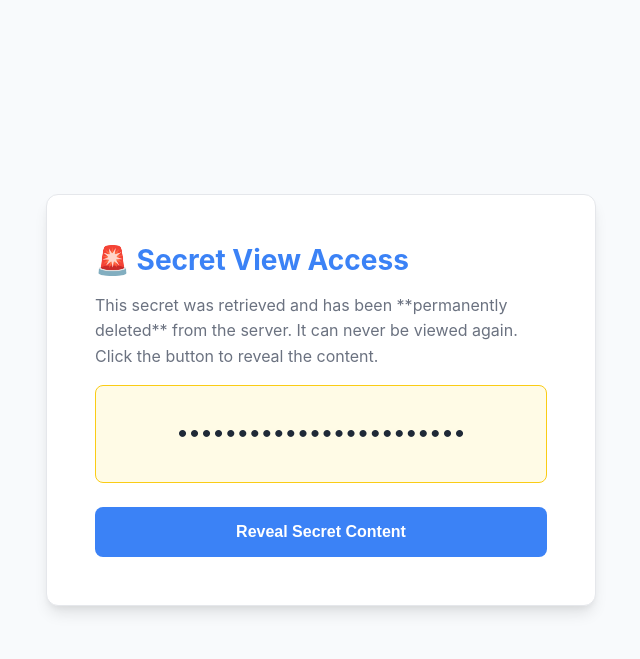
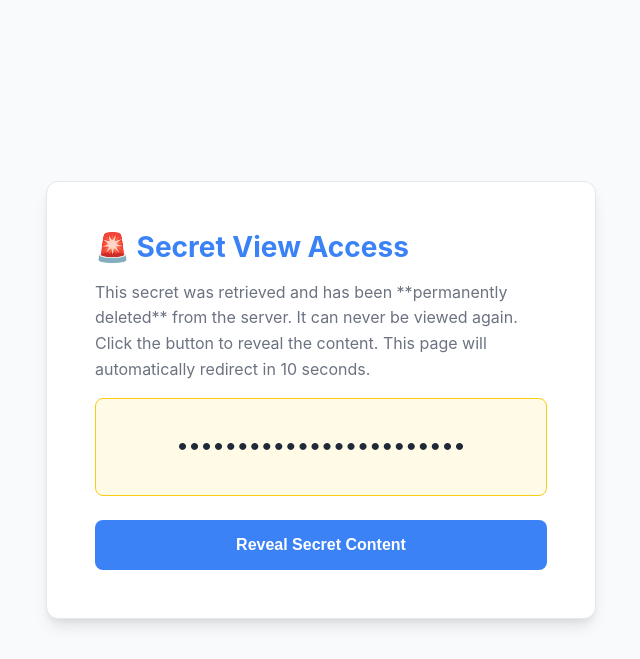
Before and after one commit to maheshbabuadapa/onetimepass, a Flask app: template templates/view_secret.html in a window 1280 px wide. Shown: the top 659 px of the page, without its empty margins (319-959 px from the left). Run offline with Flask 3, Linux system fonts and the light colour scheme; the template is opened without the code that fills it, so the values that code supplies are empty.

Commit message:
Add files via upload

```diff
--- a/templates/view_secret.html
+++ b/templates/view_secret.html
@@ -1,9 +1,13 @@
 {% extends "base.html" %}
 {% block title %}View Your Secret{% endblock %}
 
+{% block head_meta %}
+    <meta http-equiv="refresh" content="10; url={{ url_for('home') }}">
+{% endblock %}
+
 {% block content %}
     <h2>🚨 Secret View Access</h2>
-    <p>This secret was retrieved and has been **permanently deleted** from the server. It can never be viewed again. Click the button to reveal the content.</p>
+    <p>This secret was retrieved and has been **permanently deleted** from the server. It can never be viewed again. Click the button to reveal the content. This page will automatically redirect in 10 seconds.</p>
 
     <div class="alert alert-success" id="secret-box">
         <span id="secret-field" data-secret="{{ secret }}">••••••••••••••••••••••••</span>
```
Also changed, not shown: templates/show_link.html (line endings or trailing spaces).
